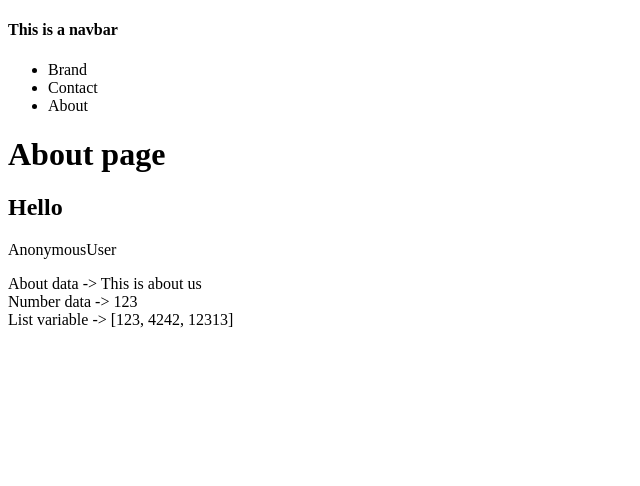
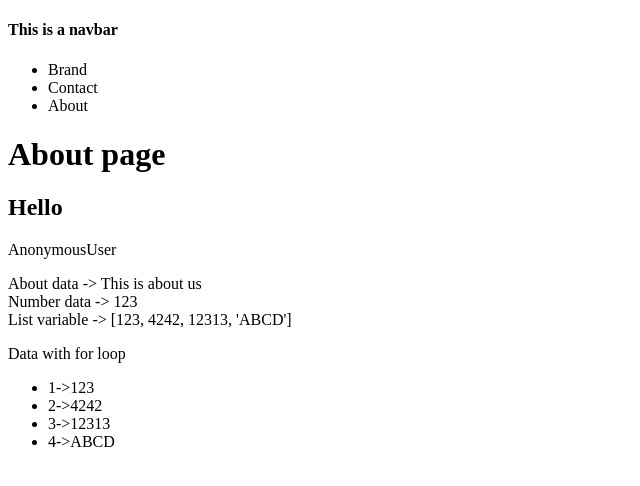
Before and after one commit to Sabbir-Rahman/djangoTutorial, a Django app: page /about/ in a window 1280 px wide. Shown: the top 486 px of the page, without its empty margins (0-640 px from the left). Run offline with Django 3.2, Linux system fonts and the light colour scheme.

Commit message:
for loop in templates

```diff
--- a/pages/views.py
+++ b/pages/views.py
@@ -14,7 +14,7 @@ def about_view(request,*args, **kwargs):
     my_context = {
         "my_text": "This is about us",
         "my_number": 123,
-        "my_list": [123, 4242, 12313]
+        "my_list": [123, 4242, 12313,"ABCD"]
 
     }
     return render(request, "about.html", my_context)
--- a/templates/about.html
+++ b/templates/about.html
@@ -10,4 +10,10 @@
         Number data -> {{ my_number }}<br>
         List variable -> {{ my_list }}
     </p>
+    <p>Data with for loop </p>
+    <ul>
+        {% for list in my_list %}
+            <li>{{ forloop.counter }}->{{ list }}</li>
+        {% endfor %}
+    </ul>
 {% endblock %}
```
